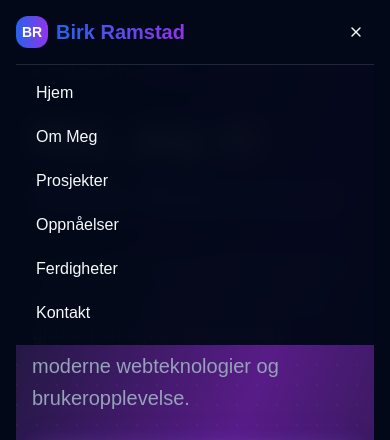
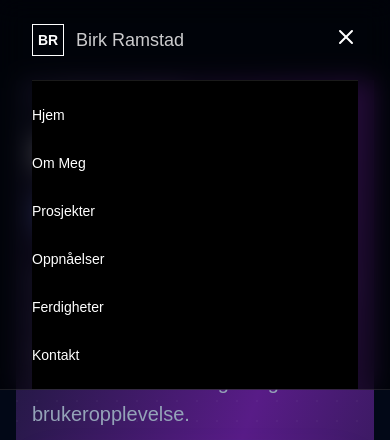
Before and after one commit to birkjr/Portfolio, a Next.js app: page / in a window 390 px wide. Both pictures are taken after a click on the button 356 px from the left and 32 px from the top of the page. Shown: the top 440 px of the page. Built offline with nearby package versions, Linux system fonts and the light colour scheme.

Commit message:
Navbar update

```diff
--- a/src/app/page.tsx
+++ b/src/app/page.tsx
@@ -93,7 +93,7 @@ export default function Home() {
   ];
 
   return (
-    <div className="pt-16">
+    <div className="pt-20 scroll-smooth">
       {/* Hero Section */}
       <section id="home" className="min-h-screen flex items-center justify-center relative overflow-hidden">
         {/* Animated background */}
@@ -153,7 +153,7 @@ export default function Home() {
                 <div className="gradient-border p-1">
                   <div className="w-80 h-80 rounded-full flex items-center justify-center glass relative overflow-hidden">
                     <Avatar className="w-72 h-72">
-                      <AvatarImage src="/api/placeholder/300/300" />
+                      <AvatarImage src="/profile.jpg" alt="Birk Ramstad" />
                       <AvatarFallback className="text-6xl font-bold text-gradient bg-transparent">
                         BR
                       </AvatarFallback>
--- a/src/components/Navbar.tsx
+++ b/src/components/Navbar.tsx
@@ -1,20 +1,10 @@
 "use client";
 
-import { useState, useEffect } from "react";
-import { Button } from "@/components/ui/button";
+import { useState } from "react";
 import { Menu, X } from "lucide-react";
 
 export default function Navbar() {
   const [isOpen, setIsOpen] = useState(false);
-  const [scrolled, setScrolled] = useState(false);
-
-  useEffect(() => {
-    const handleScroll = () => {
-      setScrolled(window.scrollY > 50);
-    };
-    window.addEventListener("scroll", handleScroll);
-    return () => window.removeEventListener("scroll", handleScroll);
-  }, []);
 
   const navItems = [
     { name: "Hjem", href: "#home" },
@@ -34,21 +24,15 @@ export default function Navbar() {
   };
 
   return (
-    <nav
-      className={`fixed top-0 w-full z-50 transition-all duration-300 ${
-        scrolled
-          ? "bg-background/80 backdrop-blur-md border-b border-border"
-          : "bg-transparent"
-      }`}
-    >
-      <div className="container mx-auto px-4">
-        <div className="flex items-center justify-between h-16">
+    <nav className="fixed top-0 w-full z-50 backdrop-blur-md" style={{ backgroundColor: 'rgba(0, 0, 0, 0.6)', borderBottom: '1px solid rgba(255, 255, 255, 0.1)' }}>
+      <div className="container mx-auto px-8">
+        <div className="flex items-center justify-between h-20">
           {/* Logo */}
-          <div className="flex items-center space-x-2">
-            <div className="w-8 h-8 bg-gradient-to-r from-blue-600 to-purple-600 rounded-lg flex items-center justify-center">
-              <span className="text-white font-bold text-sm">BR</span>
+          <div className="flex items-center space-x-3">
+            <div className="w-8 h-8 border border-white flex items-center justify-center">
+              <span className="text-white font-semibold text-sm">BR</span>
             </div>
-            <span className="text-xl font-bold bg-gradient-to-r from-blue-600 to-purple-600 bg-clip-text text-transparent">
+            <span className="text-white/80 text-lg font-normal">
               Birk Ramstad
             </span>
           </div>
@@ -59,7 +43,7 @@ export default function Navbar() {
               <button
                 key={item.name}
                 onClick={() => scrollToSection(item.href)}
-                className="text-sm font-medium hover:text-blue-600 transition-colors duration-200"
+                className="text-white text-sm font-normal hover:text-white/80 transition-colors duration-200 tracking-wide"
               >
                 {item.name}
               </button>
@@ -67,27 +51,25 @@ export default function Navbar() {
           </div>
 
           {/* Mobile menu button */}
-          <div className="flex items-center">
-            <Button
-              variant="ghost"
-              size="sm"
-              className="md:hidden w-9 h-9 p-0"
+          <div className="md:hidden">
+            <button
               onClick={() => setIsOpen(!isOpen)}
+              className="text-white hover:text-white/80 transition-colors"
             >
-              {isOpen ? <X className="h-4 w-4" /> : <Menu className="h-4 w-4" />}
-            </Button>
+              {isOpen ? <X size={24} /> : <Menu size={24} />}
+            </button>
           </div>
         </div>
 
         {/* Mobile Navigation */}
         {isOpen && (
-          <div className="md:hidden border-t border-border bg-background/95 backdrop-blur-md">
-            <div className="px-2 pt-2 pb-3 space-y-1">
+          <div className="md:hidden border-t border-white/10 bg-black">
+            <div className="py-4 space-y-3">
               {navItems.map((item) => (
                 <button
                   key={item.name}
                   onClick={() => scrollToSection(item.href)}
-                  className="block px-3 py-2 text-base font-medium hover:text-blue-600 transition-colors duration-200 w-full text-left"
+                  className="block w-full text-left text-white text-sm font-normal hover:text-white/80 transition-colors py-2"
                 >
                   {item.name}
                 </button>
```
